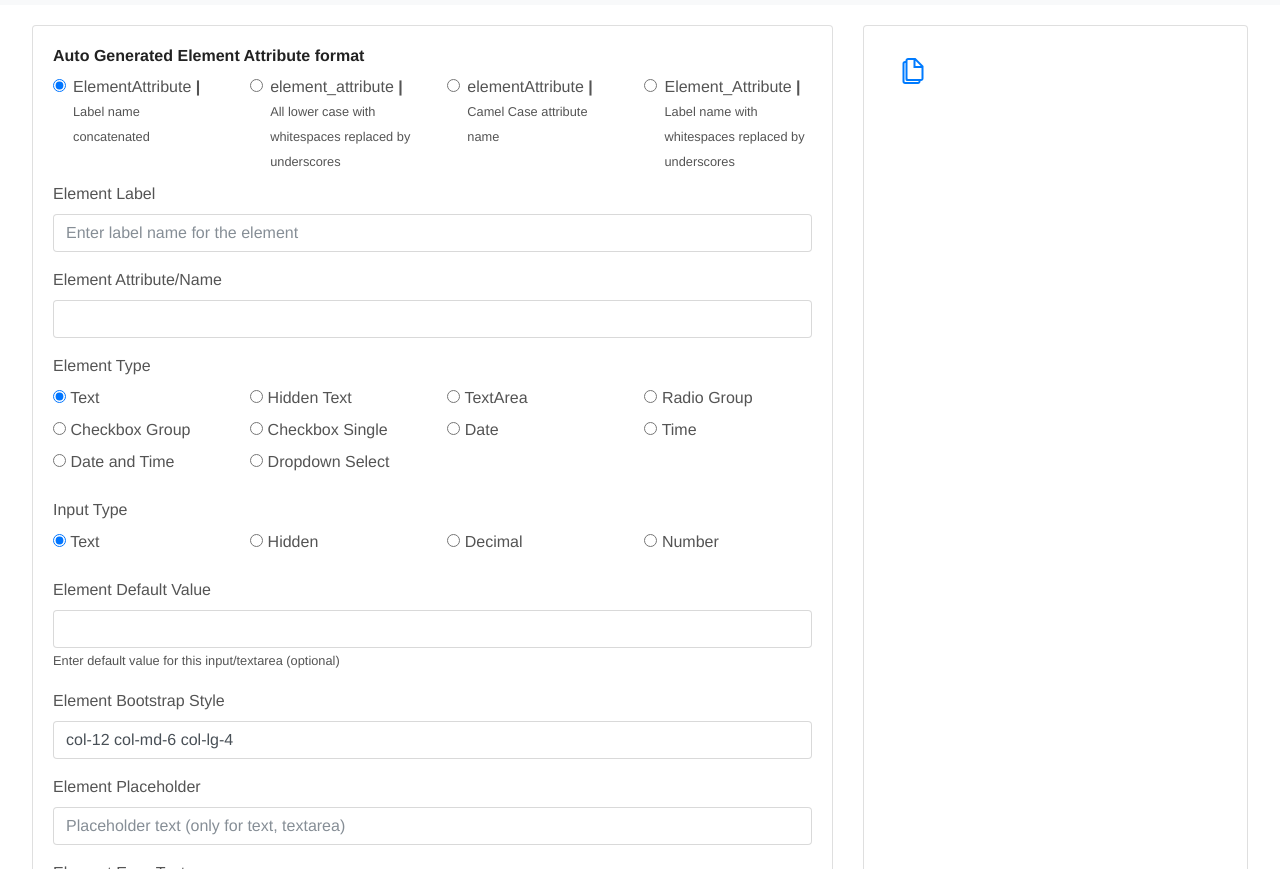
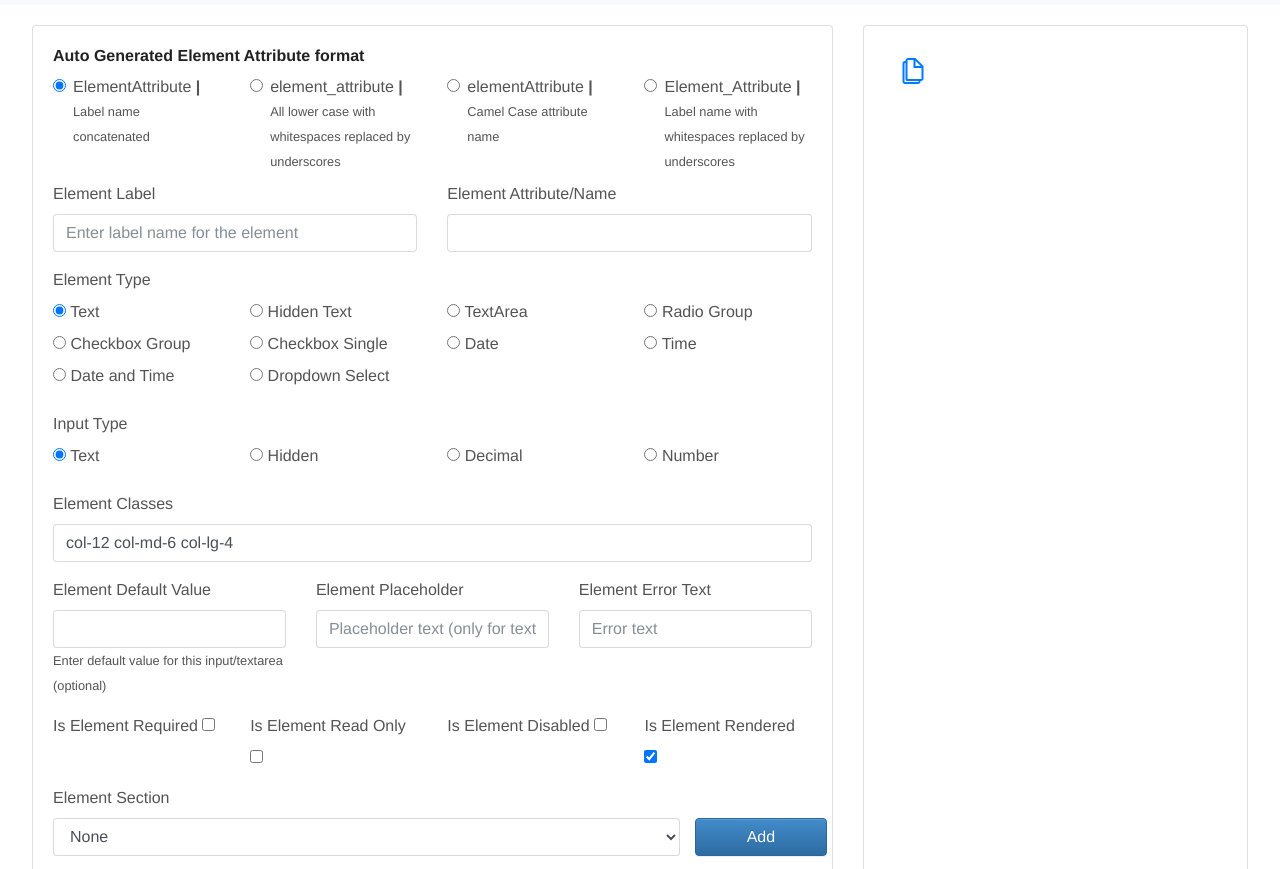
Before and after one commit to neeraj87/Web_App_Form_Element_Generator, a plain HTML site: page fields.html in a window 1280 px wide. Shown: the part 55-924 px from the top of the page. Drawn offline with nearby package versions, Linux system fonts and the light colour scheme.

Commit message:
added readonly, disabled and fixed section creation error

```diff
--- a/fields.html
+++ b/fields.html
@@ -73,13 +73,15 @@
                                 </label>
                             </div>
                         </div>
-                        <div class="form-group">
+                        <div class="row">
+                        	<div class="form-group col-md-6 col-lg-6">
 	                            <label for="main-div-id">Element Label</label>
 	                            <input type="text" class="form-control" id="element-label" placeholder="Enter label name for the element">
 	                        </div>
-                        <div class="form-group">
+	                        <div class="form-group col-md-6 col-lg-6">
 	                            <label for="main-div-id">Element Attribute/Name</label>
 	                            <input type="text" class="form-control" id="element-attribute">
+	                        </div>
                         </div>
                         <div class="form-group">
                             <label for="element-type">Element Type</label>
@@ -176,37 +178,45 @@
                                         <ion-icon name="close"></ion-icon>
                                     </button>
                                 </div>
-                                <!-- <div class="row mt-2">
-                                    <input type="text" class="form-control" id="element-style-inner" value="col-12 col-md-6 col-lg-6">
-                                    <small>Radio/Checkbox Element Style</small>
-                                </div> -->
                             </div>
                         </div>
                         <div class="form-group">
+                            <label for="main-div-id">Element Classes</label>
+                            <input type="text" class="form-control" id="element-style-outer" value="col-12 col-md-6 col-lg-4">
+                        </div>
+                        <div class="row">
+                        	<div class="form-group col-md-4 col-lg-4">
 	                            <label for="main-div-id">Element Default Value</label>
 	                            <input type="text" class="form-control" id="element-default">
 	                            <small>Enter default value for this input/textarea (optional)</small>
 	                        </div>
-                        <div class="form-group">
-                            <label for="main-div-id">Element Bootstrap Style</label>
-                            <input type="text" class="form-control" id="element-style-outer" value="col-12 col-md-6 col-lg-4">
-                        </div>
-                        <div class="form-group">
+                    		<div class="form-group col-md-4 col-lg-4">
 	                            <label for="element-placeholder">Element Placeholder</label>
 	                            <input type="text" class="form-control" id="element-placeholder" placeholder="Placeholder text (only for text, textarea)"
 	                            />
 	                        </div>
-                        <div class="form-group">
+	                        <div class="form-group col-md-4 col-lg-4">
 	                            <label for="element-error-text">Element Error Text</label>
 	                            <input type="text" class="form-control" id="element-error-text" placeholder="Error text" />
 	                        </div>
-                        <div class="form-group">
+                        </div>
+                        <div class="row">
+                        	<div class="form-group col-md-3 col-lg-3">
 	                            <label for="element-required">Is Element Required</label>
 	                            <input type="checkbox" id="element-required" />
 	                        </div>
-                        <div class="form-group">
-                            <label for="element-rendered">Is Element Rendered by Default</label>
+	                        <div class="form-group col-md-3 col-lg-3">
+	                            <label for="element-read-only">Is Element Read Only</label>
+	                            <input type="checkbox" id="element-read-only" />
+	                        </div>
+	                        <div class="form-group col-md-3 col-lg-3">
+	                            <label for="element-disabled">Is Element Disabled</label>
+	                            <input type="checkbox" id="element-disabled" />
+	                        </div>
+	                        <div class="form-group col-md-3 col-lg-3">
+	                            <label for="element-rendered">Is Element Rendered</label>
 	                            <input type="checkbox" id="element-rendered" checked/>
+	                        </div>
                         </div>
                         <div class="form-group">
                             <label for="element-section">Element Section</label>
--- a/js/fieldsPage.js
+++ b/js/fieldsPage.js
@@ -57,13 +57,11 @@ $(document).ready(function(){
             parent_id : null,
             field : fieldType,
             inputType : fieldType == 'text' ? $('input[name="element-input-type"]:checked').val() : null,
-            // section : {
-            //     label : $('#element-section').find('option:selected').text(),
-            //     id : $('#element-section').find('option:selected').val()
-            // },
             rendered : $('#element-rendered').prop('checked'),
             options : getSubTypesJSObj(fieldType),
             required : $('#element-required').prop('checked'),
+            readonly : $('#element-read-only').prop('checked'),
+            disabled : $('#element-disabled').prop('checked'),
             placeholder : $('#element-placeholder').val(),
             error_text : $('#element-error-text').val(),
             style: $('#element-style-outer').val()
@@ -92,7 +90,8 @@ $(document).ready(function(){
             title: "Create new section",
             inputType: 'text',
             callback: function (result) {
-                if(result == '' || result == 'null') {
+                console.log(result);
+                if(result == '' || result == null) {
                     return;
                 }
                 sectionObjArray.push({
@@ -300,6 +299,8 @@ function clearForm() {
     $('#element-default').val('');
     $('#element-error-text').val('');
     $('#element-required').prop('checked', false);
+    $('#element-read-only').prop('checked', false);
+    $('#element-disabled').prop('checked', false);
     $('div#sub-type-body div.row').each(function(){
         $(this).remove();
     });
```
Lines whose indentation alone changed are shown as unchanged.
